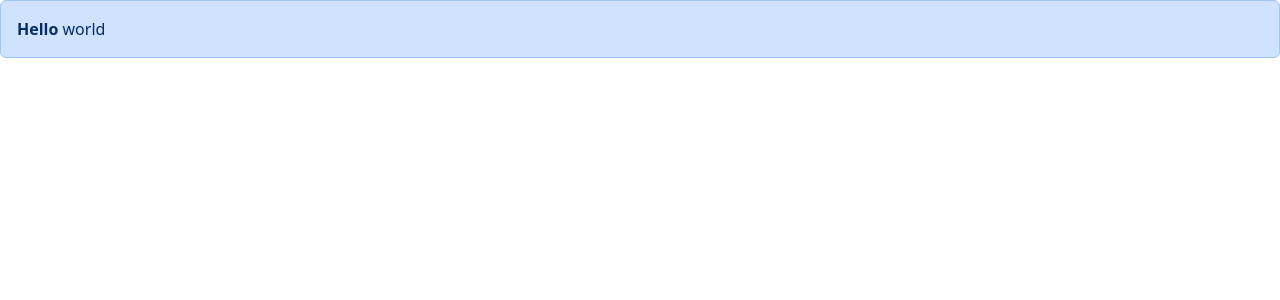
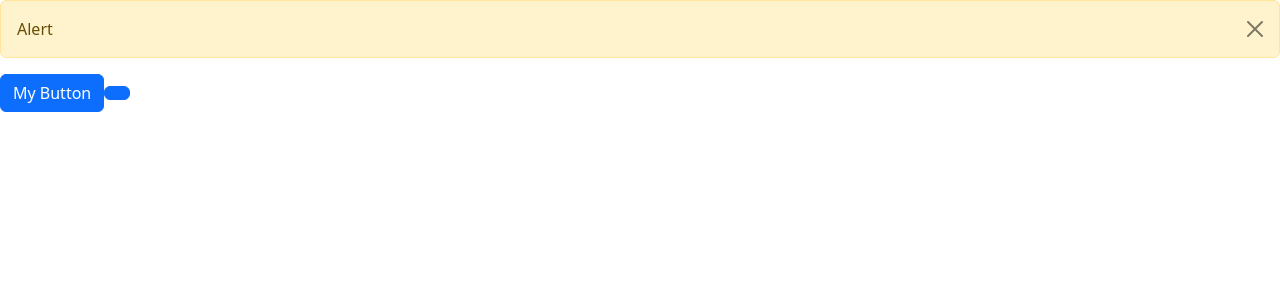
Before and after one commit to meekbronsen/react-app, a React (Vite) app: page / in a window 1280 px wide. Shown: the top 300 px of the page. Built offline with nearby package versions, Linux system fonts and the light colour scheme.

Commit message:
Alert Button exercise.

```diff
--- a/src/App.tsx
+++ b/src/App.tsx
@@ -1,11 +1,13 @@
-import Alert from './components/Alert'
+import Alert from "./components/exercise/AlertComponent";
+import Button from "./components/exercise/ButtonComponent";
 
-function App(){
-  return <div>
-     <Alert>
-      <strong>Hello</strong> world
-    </Alert>
+function App() {
+  return (
+    <div>
+      <Alert></Alert>
+      <Button></Button>
     </div>
+  );
 }
 
 export default App;
--- /dev/null
+++ b/src/components/exercise/AlertComponent.tsx
@@ -0,0 +1,17 @@
+import {useState} from 'react';
+
+function Alert() {
+
+const [ style, assignStyle] = useState('')
+
+  return (
+    <>
+    <div className={`alert alert-warning alert-dismissible ${style}`} >
+       Alert <button  className="btn-close" onClick={() => assignStyle('fade')}></button>
+    </div>
+    <button type="button" className='btn btn-primary' onClick={() => assignStyle('show')}> My Button </button>
+    </>
+  );
+}
+
+export default Alert;
--- /dev/null
+++ b/src/components/exercise/ButtonComponent.tsx
@@ -0,0 +1,17 @@
+import {ReactNode} from 'react'
+
+interface ButtonProps{
+    color?: string; // adding a question mark tells that this property is optional so that app.tsx does not force use to provide an argument
+    // color: 'primary' | 'secondary' | 'danger' | 'success'; // Using union(|), only values listed here are acceptable if neither
+    children: ReactNode;
+    click: () => void;
+}
+
+// setting default property in typescript: color ="primary"
+function Button({color ="primary", children, click}: ButtonProps) {
+  return (
+    <button type="button" className={`btn btn-${color}` } onClick={click}> {children} </button>
+  );
+}
+
+export default Button;
```
